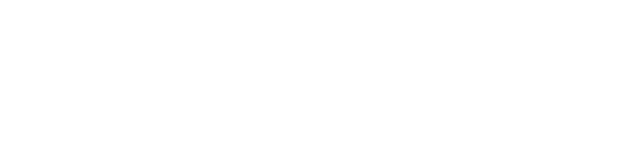
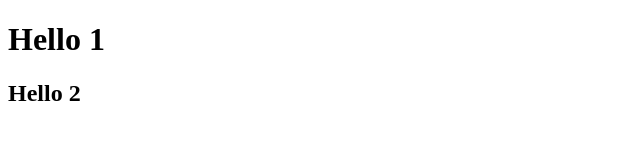
Before and after one commit to AnayTrembach/git-cmd, a plain HTML site: page index.html in a window 1280 px wide. Shown: the whole page, without its empty margins (0-640 px from the left). Drawn offline with Linux system fonts and the light colour scheme.

Commit message:
added titles
* added Hello 1

* hellow 2

---------

Co-authored-by: Denis B. <denban@mail.ru>

```diff
--- a/index.html
+++ b/index.html
@@ -6,6 +6,7 @@
   <title>GIT</title>
 </head>
 <body>
-
+  <h1>Hello 1</h1>
+  <h2>Hello 2</h2>
 </body>
 </html>
```
